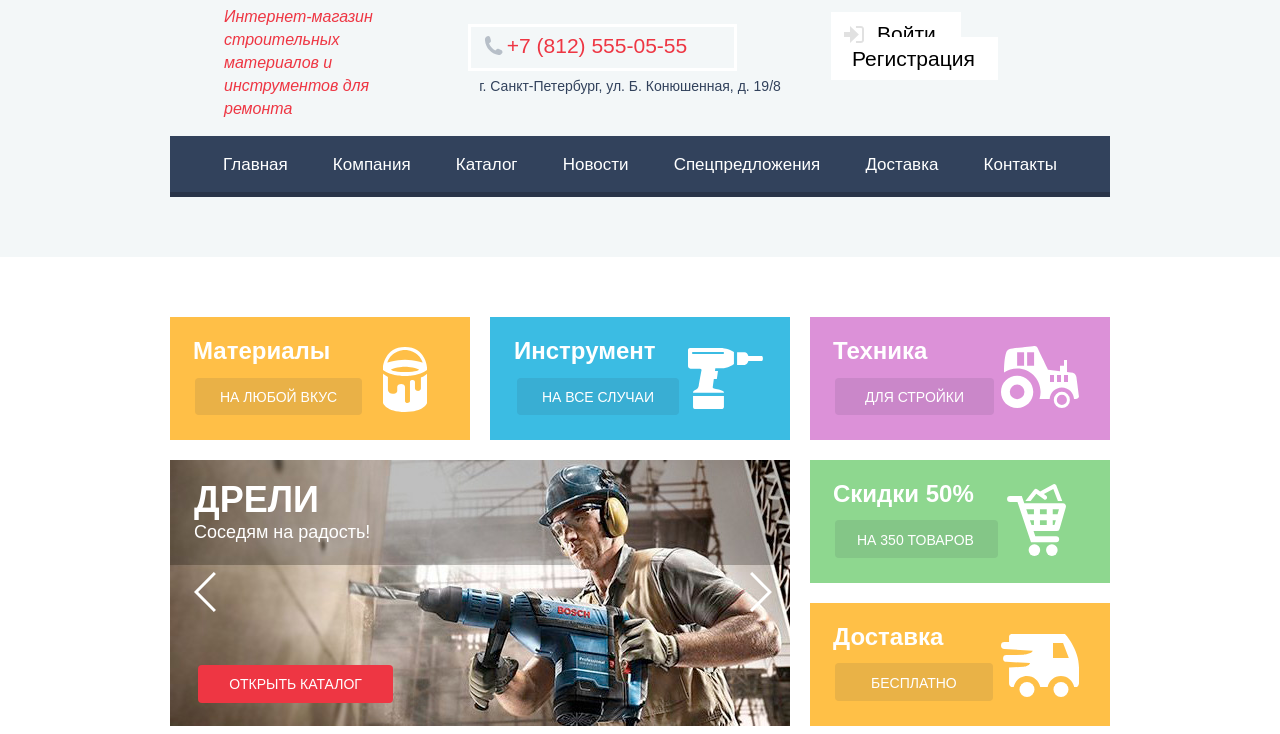
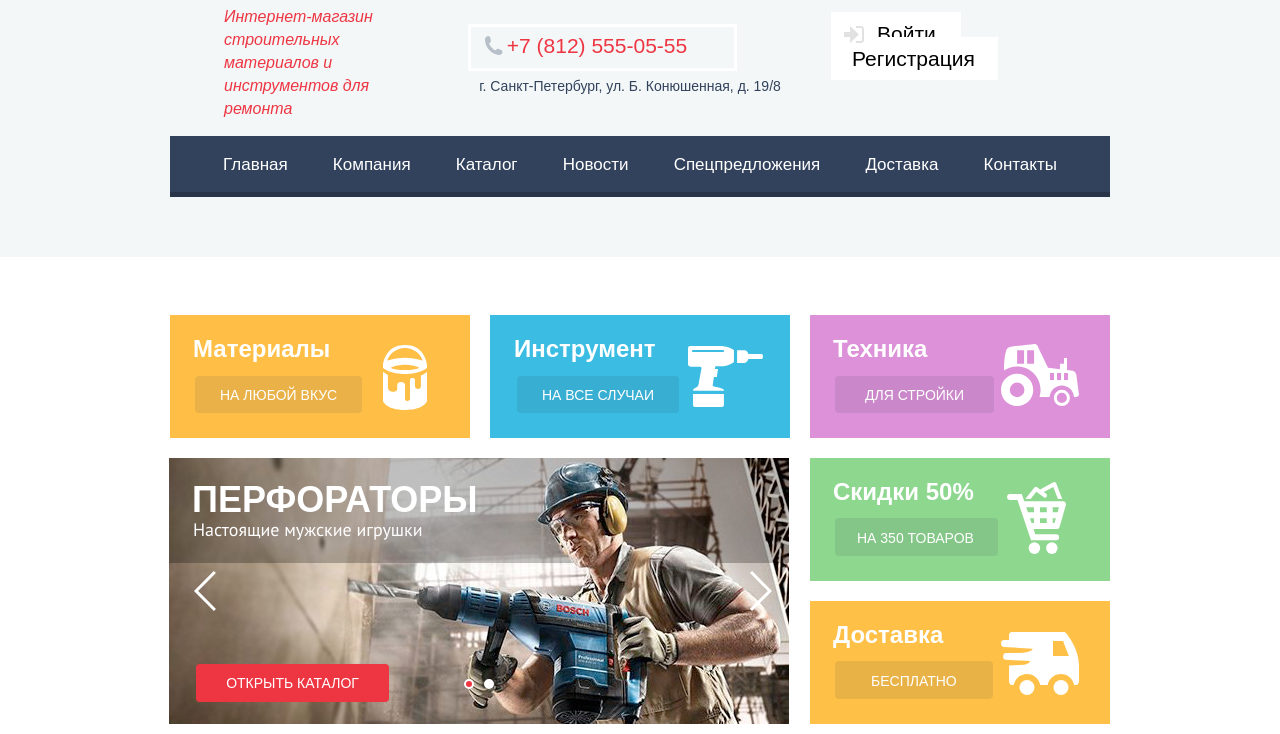
Before and after one commit to gadtakoi/611369-technomart, a plain HTML site: page index.html in a window 1280 px wide. Shown: the part 66-800 px from the top of the page. Drawn offline with Linux system fonts and the light colour scheme; a web font is replaced by a local one.

Commit message:
Проверка - Д7 - 2

```diff
--- a/css/style.css
+++ b/css/style.css
@@ -602,11 +602,17 @@ ul.catalog-list:last-child {
   -webkit-box-sizing: border-box;
   box-sizing: border-box;
 }
+.slider-radio {
+  position: absolute;
+  top: 240px;
+  left: 337px;
+  z-index: 10;
+}
 .slider-content {
   z-index: 2;
   position: absolute;
-  top: 0;
-  left: 0;
+  top: -240px;
+  left: -338px;
   margin: 0;
   padding: 0;
 }
@@ -618,18 +624,19 @@ ul.catalog-list:last-child {
   z-index: 10;
   font-size: 36px;
   font-weight: bold;
-  margin-top: 19px;
+  margin-top: 3px;
   margin-bottom: 0;
-  margin-left: 24px;
+  margin-left: 23px;
   text-transform: uppercase;
 }
 .slider p {
-  margin-top: 0;
+  margin-top: -2px;
   position: inherit;
   z-index: 10;
   margin-left: 24px;
   font-size: 18px;
   line-height: 24px;
+  font-family: "PT Sans", Arial, sans-serif;
 }
 .slider a {
   padding-top: 10px;
@@ -637,13 +644,15 @@ ul.catalog-list:last-child {
   line-height: 18px;
   color: white;
   margin-top: 10px;
+  position: relative;
+  top: -101px;
 }
 .slider .open-catalog {
   position: absolute;
   top: 205px;
-  left: 28px;
+  left: 27px;
   z-index: 10;
-  width: 195px;
+  width: 193px;
 }
 .slider .open-catalog:hover {
   background-color: #ca2c37;
@@ -665,22 +674,63 @@ ul.catalog-list:last-child {
   width: 40px;
   height: 40px;
 }
-.slider-image {
+.slider-block {
   display: none;
   background-color: #6a5044;
   width: 620px;
-  height: 266px;
+  height: 248px;
+  position: relative;
+  padding-top: 18px;
 }
 .slider-item-1 {
-  margin-left: -50px;
-}
-.slider-item-1:checked ~ .slider-content .slider-image:nth-child(1),
-.slider-item-2:checked ~ .slider-content .slider-image:nth-child(2) {
+  margin-left: -43px;
+  position: absolute;
+  top: -22px;
+}
+.slider-item-2 {
+  margin-left: -23px;
+   position: absolute;
+   top: -22px;
+}
+.slider-radio input[type='radio']:after {
+  width: 6px;
+  height: 6px;
+  border-radius: 15px;
+  top: -1px;
+  left: 0;
+  position: relative;
+  background-color: white;
+  content: '';
+  display: inline-block;
+  visibility: visible;
+  border: 2px solid white;
+  z-index: 10;
+}
+
+.slider-radio input[type='radio']:checked:after {
+  width: 6px;
+  height: 6px;
+  border-radius: 15px;
+  top: -1px;
+  left: 0;
+  position: relative;
+  background-color: #ee3643;
+  content: '';
+  display: inline-block;
+  visibility: visible;
+  border: 2px solid white;
+}
+.slider-radio .slider-item-1:checked ~ .slider-content .slider-block:nth-child(1),
+.slider-radio .slider-item-2:checked ~ .slider-content .slider-block:nth-child(2) {
   display: block;
 }
+.slider-image {
+  position: absolute;
+  top: 0;
+}
 img.slider-button-back, img.slider-button-next {
   position: absolute;
-  padding: 10px 0 0;
+  padding: 113px 0 0;
   background-color: transparent;
   border: 0;
   cursor: pointer;
@@ -1642,7 +1692,7 @@ p.footer-top-contacts {
   text-transform: uppercase;
 }
 .main-catalog {
-  margin-top: 60px;
+  margin-top: 58px;
 }
 .catalog h1 {
   font-size: 30px;
--- a/index.html
+++ b/index.html
@@ -3,7 +3,10 @@
 <head>
   <meta charset="utf-8">
   <title>HTML Academy: Техномарт</title>
-  <link href="https://fonts.googleapis.com/css?family=Cuprum:400,400i,700,700i|PT+Sans:400,400i,700,700i&amp;subset=cyrillic" rel="stylesheet">  <link rel="stylesheet" href="css/normalize.min.css">
+  <link
+    href="https://fonts.googleapis.com/css?family=Cuprum:400,400i,700,700i|PT+Sans:400,400i,700,700i&amp;subset=cyrillic"
+    rel="stylesheet">
+  <link rel="stylesheet" href="css/normalize.min.css">
   <link rel="stylesheet" href="css/normalize.min.css">
   <link rel="stylesheet" href="css/style.css">
 </head>
@@ -81,17 +84,33 @@
   <section class="advertising">
     <div class="advertising-wrapper">
       <div class="slider">
-        <h3>Дрели</h3>
-        <p>Соседям на радость!</p>
-        <a href="catalog.html"><span class="open-catalog button">
+        <div class="slider-radio">
+          <input class="visually-hidden1 slider-item-1" type="radio" id="slider-item-1" name="toggle1" checked>
+          <input class="visually-hidden1 slider-item-2" type="radio" id="slider-item-2" name="toggle1">
+        <figure class="slider-content">
+          <div class="slider-block">
+            <h3>Перфораторы</h3>
+            <p>Настоящие мужские игрушки</p>
+            <a href="catalog.html"><span class="open-catalog button">
           Открыть каталог</span>
-        </a>
-        <input class="visually-hidden slider-item-1" type="radio" id="slider-item-1" name="toggle1" checked>
-        <input class="visually-hidden slider-item-2" type="radio" id="slider-item-2" name="toggle1">
-        <figure class="slider-content">
-          <img class="slider-image" src="img/slider/slider-2.jpg" width="620" height="266" alt="Фото 1">
-          <img class="slider-image" src="img/slider/slider-1.jpg" width="620" height="266" alt="Фото 2">
+            </a>
+            <div class="slider-image">
+              <img src="img/slider/slider-2.jpg" width="620" height="266" alt="Фото 1">
+            </div>
+          </div>
+          <div class="slider-block">
+            <h3>Дрели</h3>
+            <p>Соседям на радость!</p>
+            <a href="catalog.html"><span class="open-catalog button">
+          Открыть каталог</span>
+            </a>
+            <div class="slider-image">
+              <img src="img/slider/slider-1.jpg" width="620" height="266" alt="Фото 2">
+            </div>
+          </div>
         </figure>
+        </div>
+
         <div class="slider-control">
           <div>
             <label for="slider-item-1"><img class="slider-button-back" src="img/svg-technomart/icon-left.svg"
@@ -359,7 +378,8 @@
     <div class="footer-social">
       <ul>
         <li>
-          <a class="footer-social-vk" href="http://vk.com" aria-label="Наша группа вКонтакте"><span class="visually-hidden">Наша группа вКонтакте</span>
+          <a class="footer-social-vk" href="http://vk.com" aria-label="Наша группа вКонтакте"><span
+            class="visually-hidden">Наша группа вКонтакте</span>
             <svg xmlns="http://www.w3.org/2000/svg" width="26" height="15" viewBox="0 0 26 15">
               <path fill="#FFF"
                     d="M16.138 11.51c.956-.309 2.18 2.04 3.483 2.939.978.681 1.727.534 1.727.534l3.473-.05s1.815-.112.957-1.554c-.071-.12-.503-1.069-2.585-3.022-2.177-2.043-1.882-1.712.739-5.244 1.597-2.153 2.236-3.468 2.036-4.028-.192-.539-1.365-.399-1.365-.399L20.69.713c-.381.001-.704.119-.851.515-.003.004-.621 1.666-1.445 3.079-1.741 2.989-2.436 3.148-2.724 2.961-.661-.433-.494-1.737-.494-2.664 0-2.897.432-4.105-.846-4.417-.427-.104-.739-.172-1.828-.182-1.392-.021-2.574 0-3.244.329-.445.223-.786.712-.579.74.26.035.843.16 1.155.586.401.552.389 1.789.389 1.789s.229 3.411-.54 3.834c-.528.29-1.25-.302-2.803-3.016-.793-1.388-1.392-2.922-1.392-2.922s-.116-.285-.326-.441c-.25-.185-.6-.244-.6-.244L.848.684S.29.7.085.946c-.182.218-.015.668-.015.668s2.909 6.881 6.203 10.347c3.02 3.182 6.452 2.971 6.452 2.971h1.555s.469-.054.709-.312c.224-.24.214-.691.214-.691s-.031-2.109.935-2.419z"/>
@@ -374,7 +394,8 @@
           </a>
         </li>
         <li>
-          <a class="footer-social-instagram" href="http://instagram.com" aria-label="Наш инстаграм"><span class="visually-hidden">Наш инстаграм</span>
+          <a class="footer-social-instagram" href="http://instagram.com" aria-label="Наш инстаграм"><span
+            class="visually-hidden">Наш инстаграм</span>
             <svg xmlns="http://www.w3.org/2000/svg" width="21" height="21" viewBox="0 0 21 21">
               <path fill="#FFF"
                     d="M18 0H3C1.35 0 0 1.35 0 3v15c0 1.65 1.35 3 3 3h15c1.65 0 3-1.35 3-3V3c0-1.65-1.35-3-3-3zm-7.5 7c1.93 0 3.5 1.57 3.5 3.5S12.43 14 10.5 14 7 12.43 7 10.5 8.57 7 10.5 7zM18 18H3V9h1.181A6.504 6.504 0 0 0 4 10.5a6.5 6.5 0 1 0 13 0 6.45 6.45 0 0 0-.181-1.5H18v9zm0-11h-4V3h4v4z"/>
```
